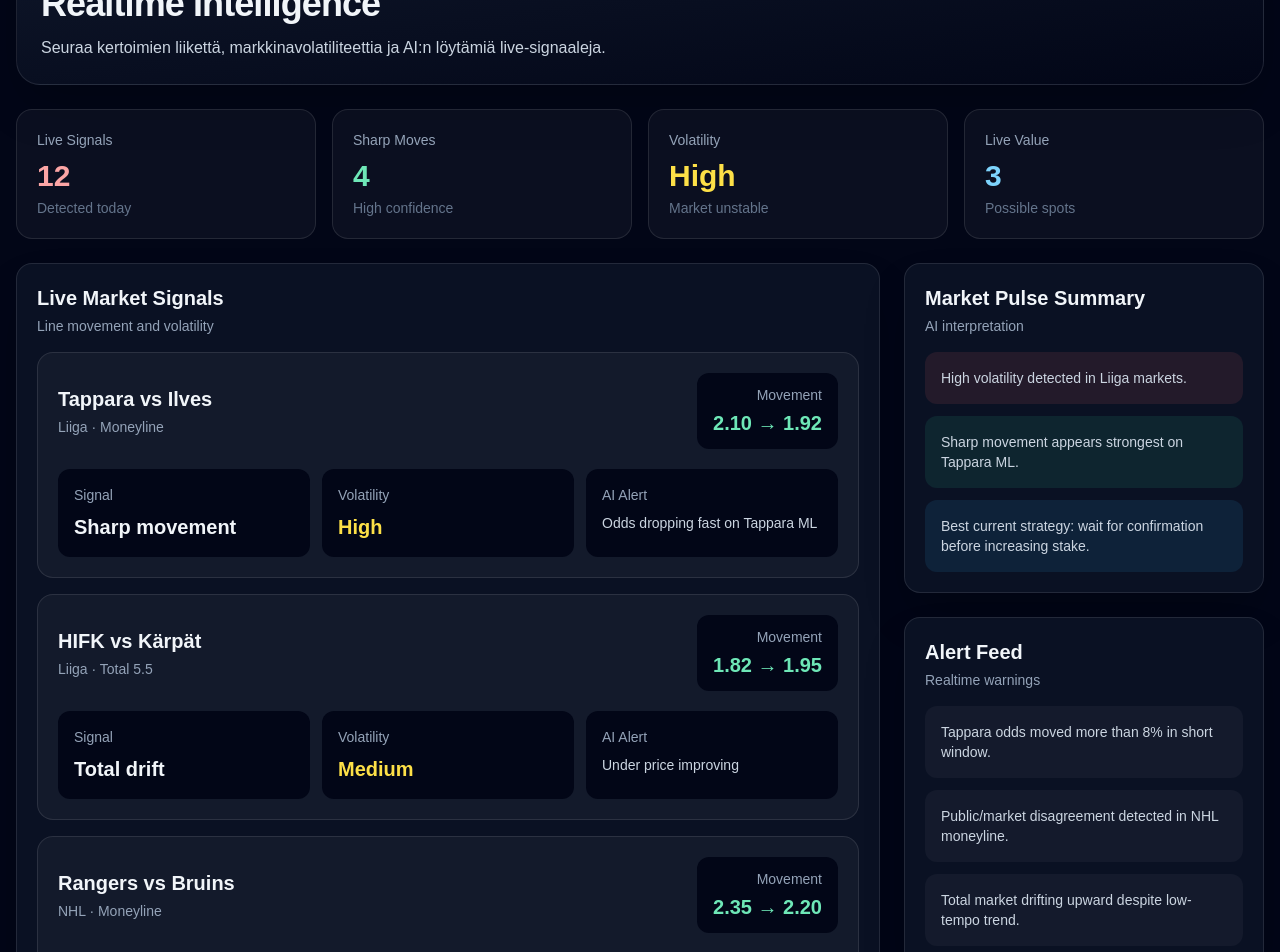
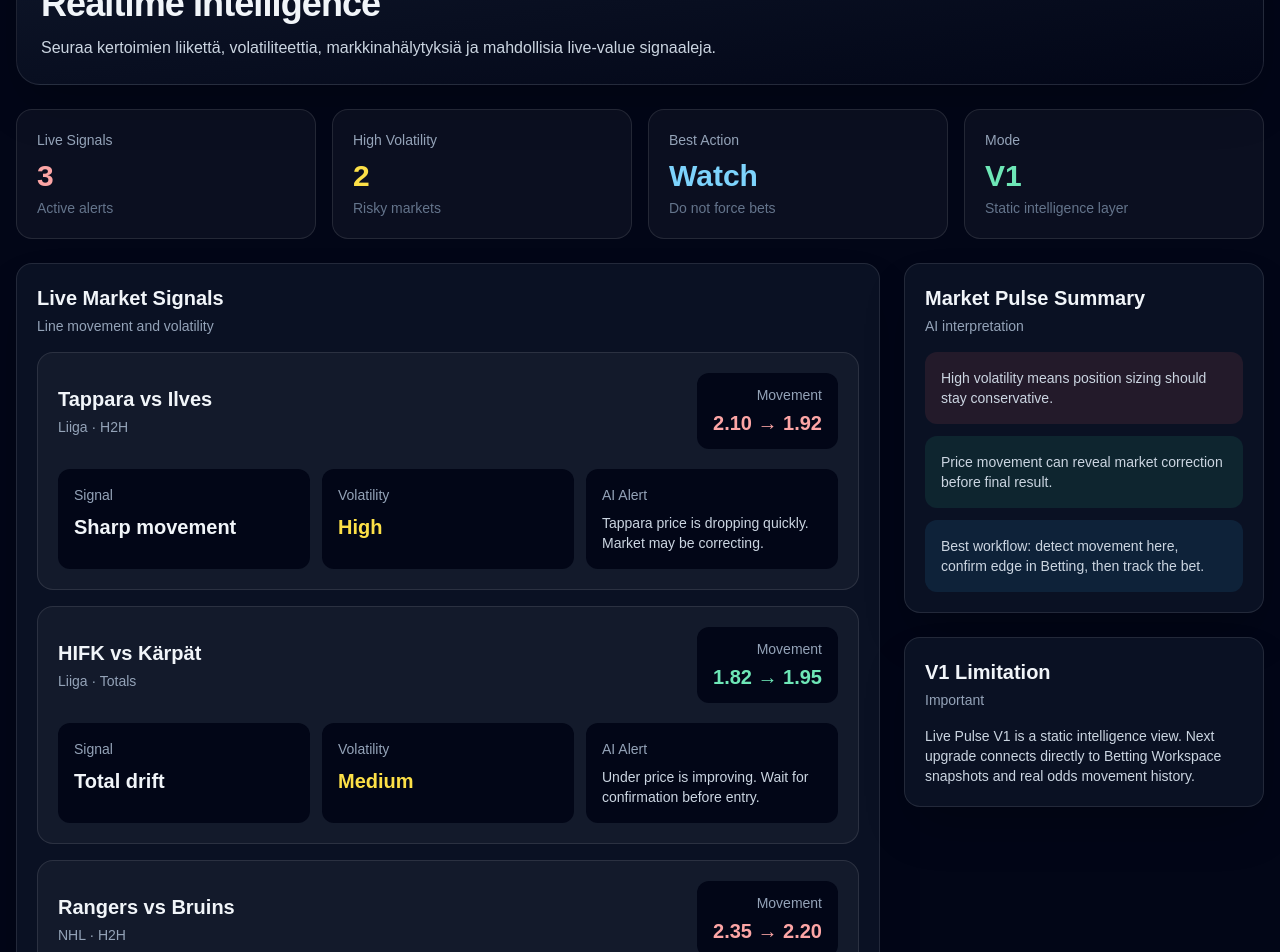
Before and after one commit to vv-glitchhub/scorecaster, a Next.js app: page /live in a window 1280 px wide. Shown: the part 180-1132 px from the top of the page. Built offline with nearby package versions, Linux system fonts and the light colour scheme.

Commit message:
Update page.jsx

```diff
--- a/app/live/page.jsx
+++ b/app/live/page.jsx
@@ -5,40 +5,53 @@ const liveSignals = [
     id: 1,
     match: "Tappara vs Ilves",
     league: "Liiga",
-    market: "Moneyline",
+    market: "H2H",
     movement: "2.10 → 1.92",
+    direction: "down",
     signal: "Sharp movement",
     volatility: "High",
-    alert: "Odds dropping fast on Tappara ML"
+    alert: "Tappara price is dropping quickly. Market may be correcting."
   },
   {
     id: 2,
     match: "HIFK vs Kärpät",
     league: "Liiga",
-    market: "Total 5.5",
+    market: "Totals",
     movement: "1.82 → 1.95",
+    direction: "up",
     signal: "Total drift",
     volatility: "Medium",
-    alert: "Under price improving"
+    alert: "Under price is improving. Wait for confirmation before entry."
   },
   {
     id: 3,
     match: "Rangers vs Bruins",
     league: "NHL",
-    market: "Moneyline",
+    market: "H2H",
     movement: "2.35 → 2.20",
+    direction: "down",
     signal: "Public fade",
     volatility: "High",
-    alert: "Market moving against public side"
+    alert: "Market moving against public side. Possible value signal."
   }
 ];
 
+function directionClass(direction) {
+  if (direction === "up") return "text-emerald-300";
+  if (direction === "down") return "text-red-300";
+  return "text-slate-300";
+}
+
 export default function LivePage() {
+  const highVolatility = liveSignals.filter(
+    (item) => item.volatility === "High"
+  ).length;
+
   return (
     <div className="space-y-6">
       <section className="rounded-3xl border border-white/10 bg-gradient-to-br from-slate-900 to-slate-950 p-6 shadow-2xl">
         <div className="mb-2 inline-flex rounded-full border border-red-400/30 bg-red-400/10 px-3 py-1 text-sm text-red-300">
-          Live Market Pulse
+          Live Market Pulse V1
         </div>
 
         <h1 className="text-4xl font-black tracking-tight">
@@ -46,33 +59,38 @@ export default function LivePage() {
         </h1>
 
         <p className="mt-3 text-slate-300">
-          Seuraa kertoimien liikettä, markkinavolatiliteettia ja AI:n löytämiä live-signaaleja.
+          Seuraa kertoimien liikettä, volatiliteettia, markkinahälytyksiä ja
+          mahdollisia live-value signaaleja.
         </p>
       </section>
 
       <section className="grid gap-4 md:grid-cols-2 lg:grid-cols-4">
         <div className="rounded-2xl border border-white/10 bg-white/[0.04] p-5">
           <div className="text-sm text-slate-400">Live Signals</div>
-          <div className="mt-2 text-3xl font-black text-red-300">12</div>
-          <div className="mt-1 text-sm text-slate-500">Detected today</div>
+          <div className="mt-2 text-3xl font-black text-red-300">
+            {liveSignals.length}
+          </div>
+          <div className="mt-1 text-sm text-slate-500">Active alerts</div>
         </div>
 
         <div className="rounded-2xl border border-white/10 bg-white/[0.04] p-5">
-          <div className="text-sm text-slate-400">Sharp Moves</div>
-          <div className="mt-2 text-3xl font-black text-emerald-300">4</div>
-          <div className="mt-1 text-sm text-slate-500">High confidence</div>
+          <div className="text-sm text-slate-400">High Volatility</div>
+          <div className="mt-2 text-3xl font-black text-yellow-300">
+            {highVolatility}
+          </div>
+          <div className="mt-1 text-sm text-slate-500">Risky markets</div>
         </div>
 
         <div className="rounded-2xl border border-white/10 bg-white/[0.04] p-5">
-          <div className="text-sm text-slate-400">Volatility</div>
-          <div className="mt-2 text-3xl font-black text-yellow-300">High</div>
-          <div className="mt-1 text-sm text-slate-500">Market unstable</div>
+          <div className="text-sm text-slate-400">Best Action</div>
+          <div className="mt-2 text-3xl font-black text-sky-300">Watch</div>
+          <div className="mt-1 text-sm text-slate-500">Do not force bets</div>
         </div>
 
         <div className="rounded-2xl border border-white/10 bg-white/[0.04] p-5">
-          <div className="text-sm text-slate-400">Live Value</div>
-          <div className="mt-2 text-3xl font-black text-sky-300">3</div>
-          <div className="mt-1 text-sm text-slate-500">Possible spots</div>
+          <div className="text-sm text-slate-400">Mode</div>
+          <div className="mt-2 text-3xl font-black text-emerald-300">V1</div>
+          <div className="mt-1 text-sm text-slate-500">Static intelligence layer</div>
         </div>
       </section>
 
@@ -94,7 +112,11 @@ export default function LivePage() {
 
                   <div className="rounded-xl bg-slate-950 px-4 py-3 text-right">
                     <div className="text-sm text-slate-400">Movement</div>
-                    <div className="mt-1 text-xl font-black text-emerald-300">
+                    <div
+                      className={`mt-1 text-xl font-black ${directionClass(
+                        item.direction
+                      )}`}
+                    >
                       {item.movement}
                     </div>
                   </div>
@@ -129,29 +151,24 @@ export default function LivePage() {
           <Panel title="Market Pulse Summary" subtitle="AI interpretation">
             <div className="space-y-3 text-sm text-slate-300">
               <div className="rounded-xl bg-red-400/10 p-4">
-                High volatility detected in Liiga markets.
+                High volatility means position sizing should stay conservative.
               </div>
               <div className="rounded-xl bg-emerald-400/10 p-4">
-                Sharp movement appears strongest on Tappara ML.
+                Price movement can reveal market correction before final result.
               </div>
               <div className="rounded-xl bg-sky-400/10 p-4">
-                Best current strategy: wait for confirmation before increasing stake.
+                Best workflow: detect movement here, confirm edge in Betting,
+                then track the bet.
               </div>
             </div>
           </Panel>
 
-          <Panel title="Alert Feed" subtitle="Realtime warnings">
-            <div className="space-y-3 text-sm text-slate-300">
-              <div className="rounded-xl bg-white/[0.04] p-4">
-                Tappara odds moved more than 8% in short window.
-              </div>
-              <div className="rounded-xl bg-white/[0.04] p-4">
-                Public/market disagreement detected in NHL moneyline.
-              </div>
-              <div className="rounded-xl bg-white/[0.04] p-4">
-                Total market drifting upward despite low-tempo trend.
-              </div>
-            </div>
+          <Panel title="V1 Limitation" subtitle="Important">
+            <p className="text-sm text-slate-300">
+              Live Pulse V1 is a static intelligence view. Next upgrade connects
+              directly to Betting Workspace snapshots and real odds movement
+              history.
+            </p>
           </Panel>
         </div>
       </section>
```
